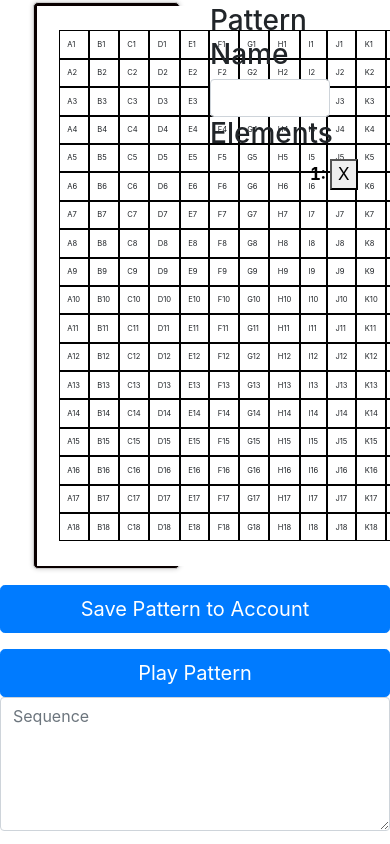
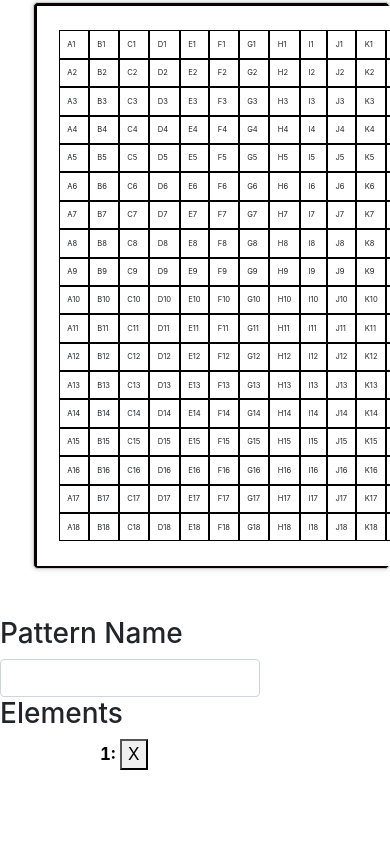
Before and after one commit to Kccarr6022/Zenbed-Webapp, a plain HTML site: page index.html in a window 390 px wide. Shown: the part 398-1242 px from the top of the page. Drawn offline with nearby package versions, Linux system fonts and the light colour scheme.

Commit message:
Containers and flex sizing

```diff
--- a/index.html
+++ b/index.html
@@ -62,7 +62,7 @@
 
     <div class="row">
 
-        <div id="grid" class="col-6 container justify-content-center" style="padding-left: 3rem;">
+        <div id="grid" class="col-md-6 justify-content-center" style="padding-left: 3rem;">
 
             <h2 class="col text-center">Zenbed</h2>
 
@@ -351,7 +351,7 @@
                 <div style="background: rgb(255,255,255)" id="grid-item-border"></div>
             </div>
         </div>
-        <div class="col-6 container" style="margin-top: 3rem;">
+        <div class="col-md-6 container" style="margin-top: 3rem;">
           <h3>Pattern Name</h3>
           <input type="text"
                   id="creditcardccv"
```
Also changed, not shown: styles.css (line endings or trailing spaces).
